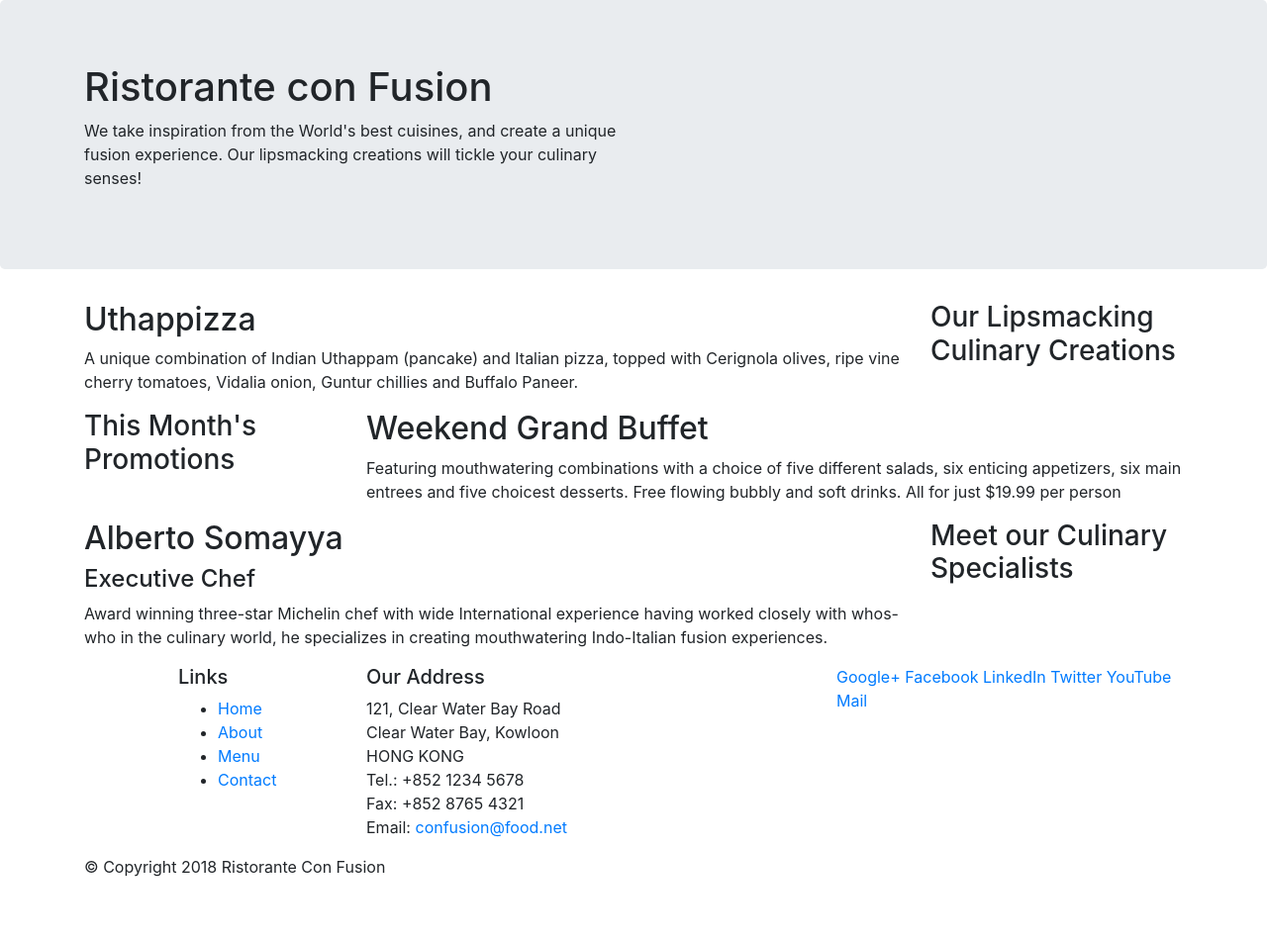
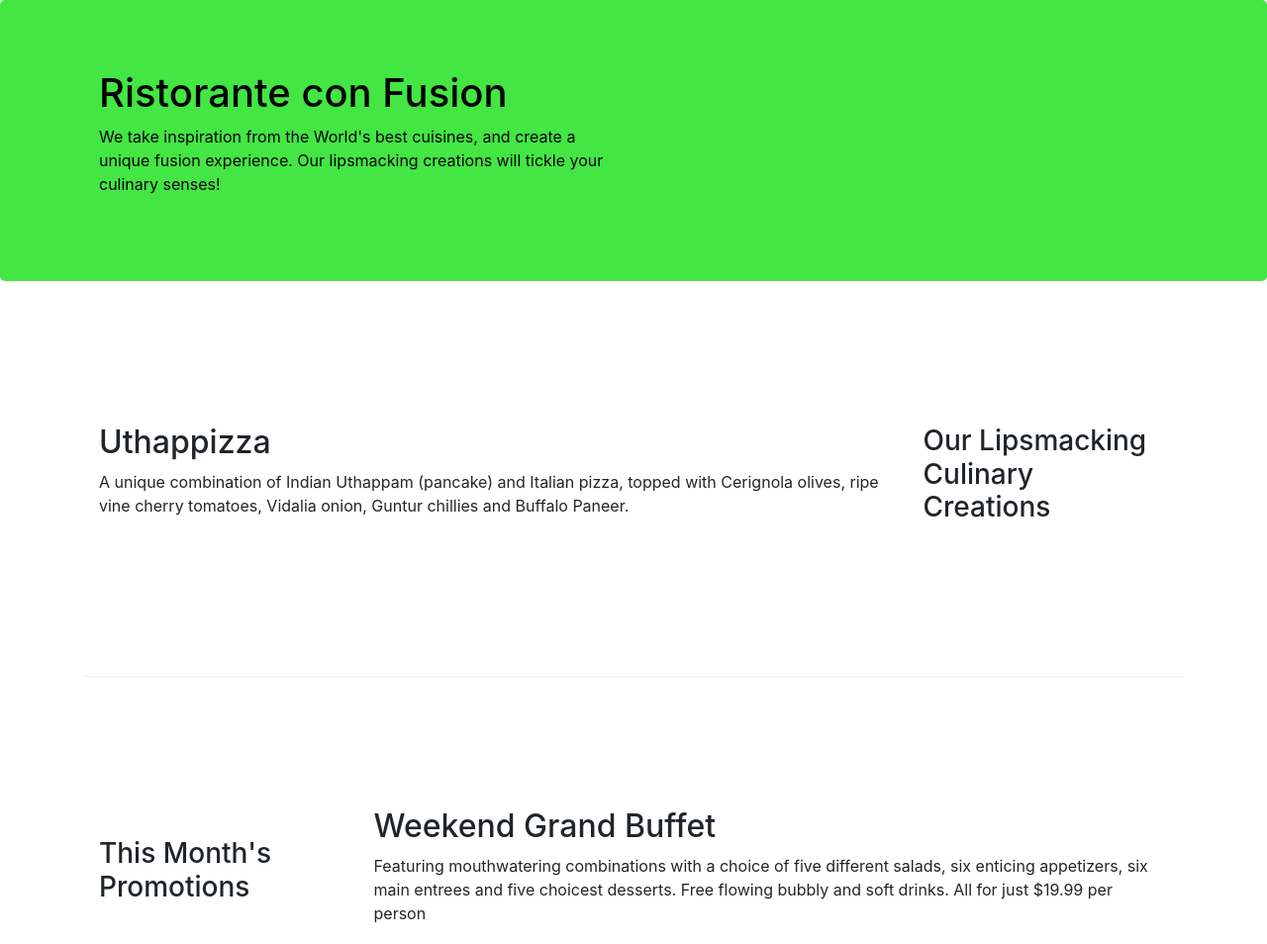
Before and after one commit to merinsr21/Front-End-Web-UI-Frameworks-and-Tools-Bootstrap-4-2-, a website: page index.html in a window 1280 px wide. Shown: the top 954 px of the page at 99% size. Before the commit the page ends 904 px from the top, so only its background shows below. Drawn offline with nearby package versions, Linux system fonts and the light colour scheme.

Commit message:
Bootstrap grid part two

```diff
--- /dev/null
+++ b/css/styles.css
@@ -0,0 +1,31 @@
+.row-header {
+    margin: 0px auto;
+    padding: 0px auto;
+}
+
+.row-content{
+    margin: 0px auto;
+    padding: 50px 0px 50px 0px;
+    border-bottom: 1px ridge;
+    min-height: 400px;
+}
+
+.footer {
+    background-color: rgb(189, 236, 189);
+    margin: 0px auto;
+    padding: 20px 0px 20px 0px;
+    color: black;
+}
+
+.jumbotron {
+    padding: 70px 30px 70px 30px;
+    margin: 0px;
+    background-color: rgb(67, 230, 67);
+    color: black;
+}
+
+.address {
+    font-size: 80%;
+    margin: 0px;
+    padding-bottom: 20px;
+}
--- a/index.html
+++ b/index.html
@@ -9,6 +9,7 @@
 
     <!-- Bootstrap CSS -->
     <link rel="stylesheet" href="node_modules/bootstrap/dist/css/bootstrap.min.css">
+    <link rel="stylesheet" href="css/styles.css">
     <title>Ristorante Con Fusion</title>
 </head>
 
@@ -16,7 +17,7 @@
 
     <header class="jumbotron">
         <div class="container">
-            <div class="row">
+            <div class="row row-header">
                 <div class="col-12 col-sm-6">
                     <h1>Ristorante con Fusion</h1>
                     <p>We take inspiration from the World's best cuisines, and create a unique fusion experience. Our lipsmacking creations will tickle your culinary senses!</p>
@@ -28,7 +29,7 @@
     </header>
 
     <div class="container">
-        <div class="row">
+        <div class="row row-content align-items-center">
             <div class="col-12 col-sm-4 order-sm-last col-md-3">
                 <h3>Our Lipsmacking Culinary Creations</h3>
             </div>
@@ -39,7 +40,7 @@
         </div>
 
 
-        <div class="row">
+        <div class="row row-content align-items-center">
             <div class="col-12 col-sm-4 col-md-3">
                 <h3>This Month's Promotions</h3>
             </div>
@@ -49,7 +50,7 @@
             </div>
         </div>
 
-        <div class="row">
+        <div class="row row-content align-items-center">
             <div class="col-12 col-sm-4 order-sm-last col-md-3">
                 <h3>Meet our Culinary Specialists</h3>
             </div>
@@ -61,12 +62,12 @@
         </div>
     </div>
 
-    <footer>
+    <footer class="footer">
         <div class="container">
             <div class="row">
-                <div class="col-4 offset-1 col-sm-2">
+                <div class="col-4 offset-1  col-sm-2">
                     <h5>Links</h5>
-                    <ul>
+                    <ul class="list-unstyled">
                         <li><a href="#">Home</a></li>
                         <li><a href="#">About</a></li>
                         <li><a href="#">Menu</a></li>
@@ -75,7 +76,7 @@
                 </div>
                 <div class="col-7 col-sm-5">
                     <h5>Our Address</h5>
-                    <address>
+                    <address class="address">
 		              121, Clear Water Bay Road<br>
 		              Clear Water Bay, Kowloon<br>
 		              HONG KONG<br>
@@ -84,8 +85,8 @@
 		              Email: <a href="mailto:confusion@food.net">confusion@food.net</a>
 		           </address>
                 </div>
-                <div class="col-12 col-sm-4">
-                    <div>
+                <div class="col-12 col-sm-4 align-self-center">
+                    <div class="text-center">
                         <a href="http://google.com/+">Google+</a>
                         <a href="http://www.facebook.com/profile.php?id=">Facebook</a>
                         <a href="http://www.linkedin.com/in/">LinkedIn</a>
@@ -95,7 +96,7 @@
                     </div>
                 </div>
            </div>
-           <div class="row">
+           <div class="row justify-content-center">
                 <div class="col-auto">
                     <p>© Copyright 2018 Ristorante Con Fusion</p>
                 </div>
@@ -106,6 +107,6 @@
     <script src="node_modules/jquery/dist/jquery.slim.min.js"></script>
     <script src="node_modules/popper.js/dist/umd/popper.min.js"></script>
     <script src="node_modules/bootstrap/dist/js/bootstrap.min.js"></script>
-</body>
+</address>
 
 </html>
```
